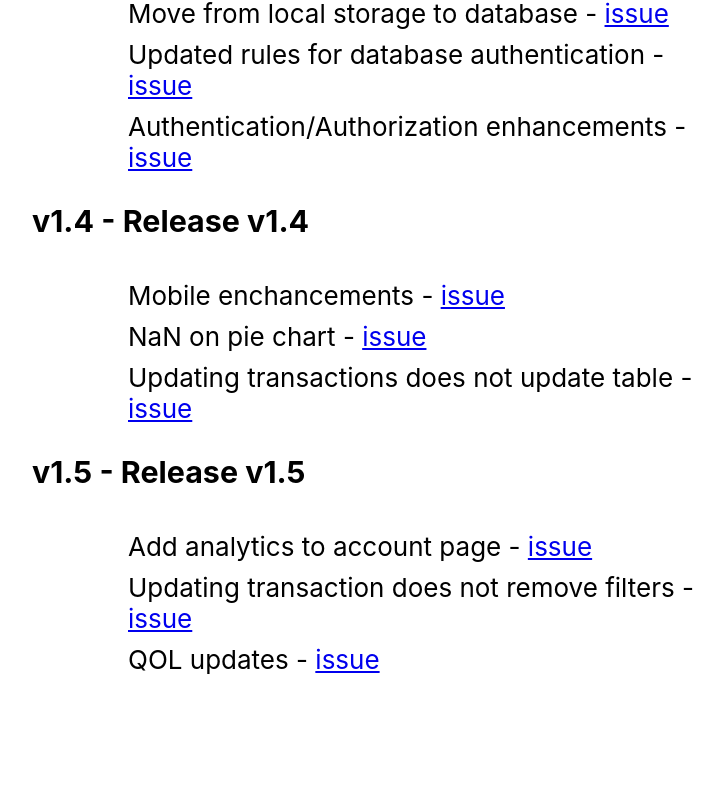
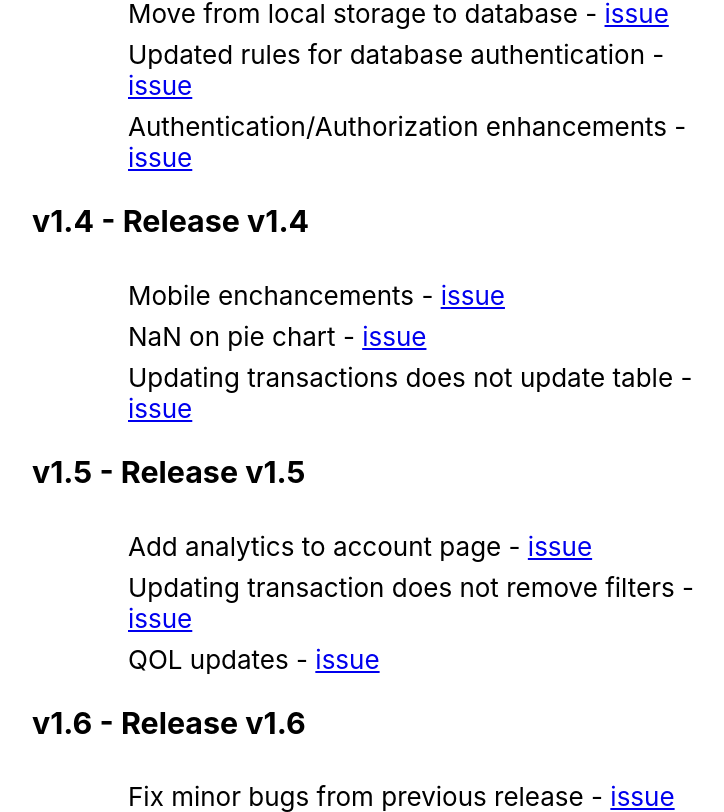
Before and after one commit to jxm8022/Net_Budget, a React (Create React App) app in the folder net_budget/: page /version in a window 1280 px wide. Shown: the part 1030-1842 px from the top of the page, without its empty margins (224-948 px from the left). Before the commit the page ends 1705 px from the top, so only its background shows below. Built offline with nearby package versions, Linux system fonts and the light colour scheme.

Commit message:
Update version history and fixed typo

```diff
--- a/net_budget/src/assets/versionHistory.js
+++ b/net_budget/src/assets/versionHistory.js
@@ -141,6 +141,18 @@ const versionHistory = [
                 link: 'https://github.com/jxm8022/Net_Budget/issues/46'
             }
         ]
+    },
+    {
+        id: 6,
+        version: 1.6,
+        title: 'Release v1.6',
+        info: [
+            {
+                id: 0,
+                title: 'Fix minor bugs from previous release',
+                link: 'https://github.com/jxm8022/Net_Budget/issues/55'
+            },
+        ]
     }
 ]
 
--- a/net_budget/src/components/SiteInfo/SiteInfo.js
+++ b/net_budget/src/components/SiteInfo/SiteInfo.js
@@ -15,7 +15,7 @@ const Definitions = () => {
                 <p className='equation'>Potential Net = Net - Potential Transactions</p>
                 <p><b>Projected Income: </b>The amount of money that will be potentially available during the month.</p>
                 <p><b>Projected Net: </b>The amount of money available to spend in the corresponding month based off of month net after potential transactions are factored.</p>
-                <p className='equation'>Projected Net = Net - Projected Income</p>
+                <p className='equation'>Projected Net = Potential Net + Projected Income</p>
                 <p><b>Want: </b>Transactions that are not crucial.</p>
                 <p className='equation'>Examples: movies, fast food, snacks, etc</p>
                 <p><b>Need: </b>Transactions that are necessary for daily life.</p>
```
